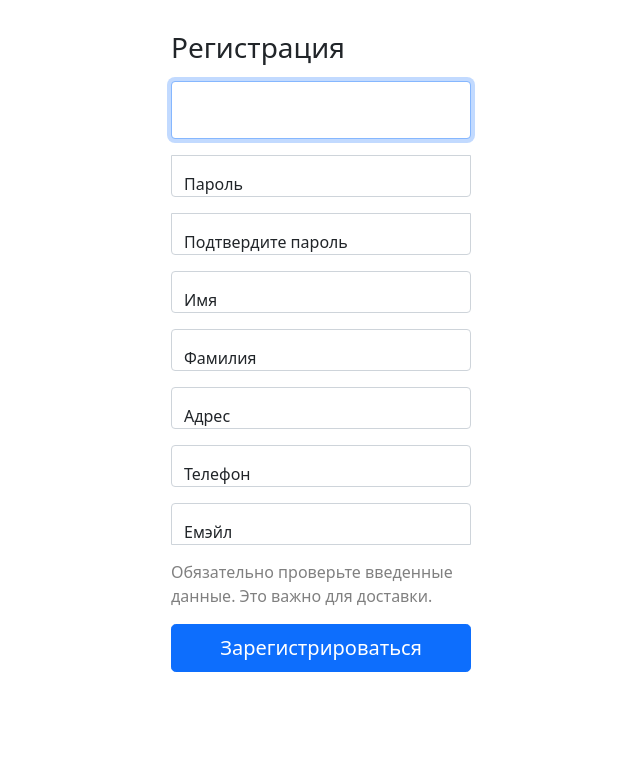
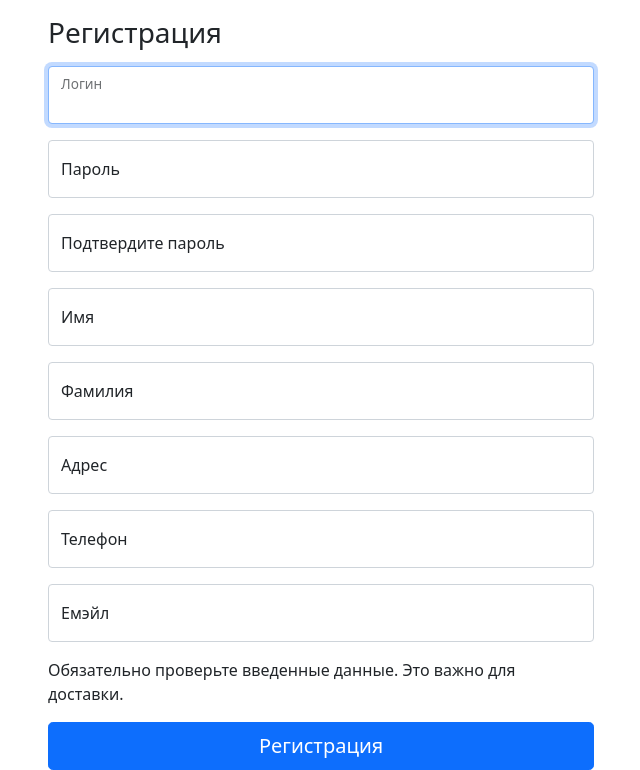
Before and after one commit to chushov/emushop, a Django app: page /registration/ in a window 1280 px wide. Shown: the part 107-877 px from the top of the page, without its empty margins (319-959 px from the left). Before the commit the page ends 779 px from the top, so only its background shows below. Run offline with Django 3.2, Linux system fonts and the light colour scheme; some libraries are stand-ins or nearby versions.

Commit message:
Убрал социовиджет, разобрался со статичным css

```diff
--- a/application/urls.py
+++ b/application/urls.py
@@ -18,13 +18,11 @@
 from django.conf import settings
 from django.urls import path, include
 from django.conf.urls.static import static
-from django.conf.urls import url
 
 
 urlpatterns = [
     path('admin/', admin.site.urls),
     path('', include('musicshop.urls')),
-    url(r'', include('social_auth.urls')),
 ]
 
 if settings.DEBUG:
--- a/musicshop/templates/base.html
+++ b/musicshop/templates/base.html
@@ -9,7 +9,7 @@
     <link rel="stylesheet" href="https://pro.fontawesome.com/releases/v5.10.0/css/all.css"
           integrity="sha384-AYmEC3Yw5cVb3ZcuHtOA93w35dYTsvhLPVnYs9eStHfGJvOvKxVfELGroGkvsg+p" crossorigin="anonymous"/>
     <link href="https://cdn.jsdelivr.net/npm/bootstrap@5.1.0/dist/css/bootstrap.min.css" rel="stylesheet" integrity="sha384-KyZXEAg3QhqLMpG8r+8fhAXLRk2vvoC2f3B09zVXn8CA5QIVfZOJ3BCsw2P0p/We" crossorigin="anonymous">
-    <link rel="stylesheet" href="{% static 'css/style.css' %}" />
+    <link rel="stylesheet" href="{% static 'css/stylesheet.css?=1' %}" />
 </head>
 
 <body>
--- a/musicshop/templates/registration.html
+++ b/musicshop/templates/registration.html
@@ -2,39 +2,6 @@
 {% load static %}
 {% block content %}
 
-<style>
-
-.form-signin {
-  width: 100%;
-  max-width: 330px;
-  padding: 15px;
-  margin: auto;
-}
-
-.form-signin .checkbox {
-  font-weight: 400;
-}
-
-.form-signin .form-floating:focus-within {
-  z-index: 2;
-}
-
-.form-signin input[type="email"] {
-  margin-bottom: -1px;
-  border-bottom-right-radius: 0;
-  border-bottom-left-radius: 0;
-}
-
-.form-signin input[type="password"] {
-  margin-bottom: 10px;
-  border-top-left-radius: 0;
-  border-top-right-radius: 0;
-}
-
-.label-notification {
-    color:grey;
-}
-</style>
 
 <div class="row">
     <div class="col-md-6 offset-md-3">
@@ -86,7 +53,7 @@
                 <label class="label-notification">Обязательно проверьте введенные данные. Это важно для доставки.</label>
             </div>
 
-            <button class="w-100 btn btn-lg btn-primary" type="submit" value="Войти">Зарегистрироваться</button>
+            <button class="w-100 btn btn-lg btn-primary" type="submit" value="Войти">Регистрация</button>
 
         </form>
         </main>
```
Also changed, not shown: application/settings.py (+4 -50 lines), musicshop/templates/login.html (+2 -34 lines), static_dev/css/stylesheet.css (added, +27 -0 lines), db.sqlite3, static/css/stylesheet.css (renamed from static/css/style.css).
